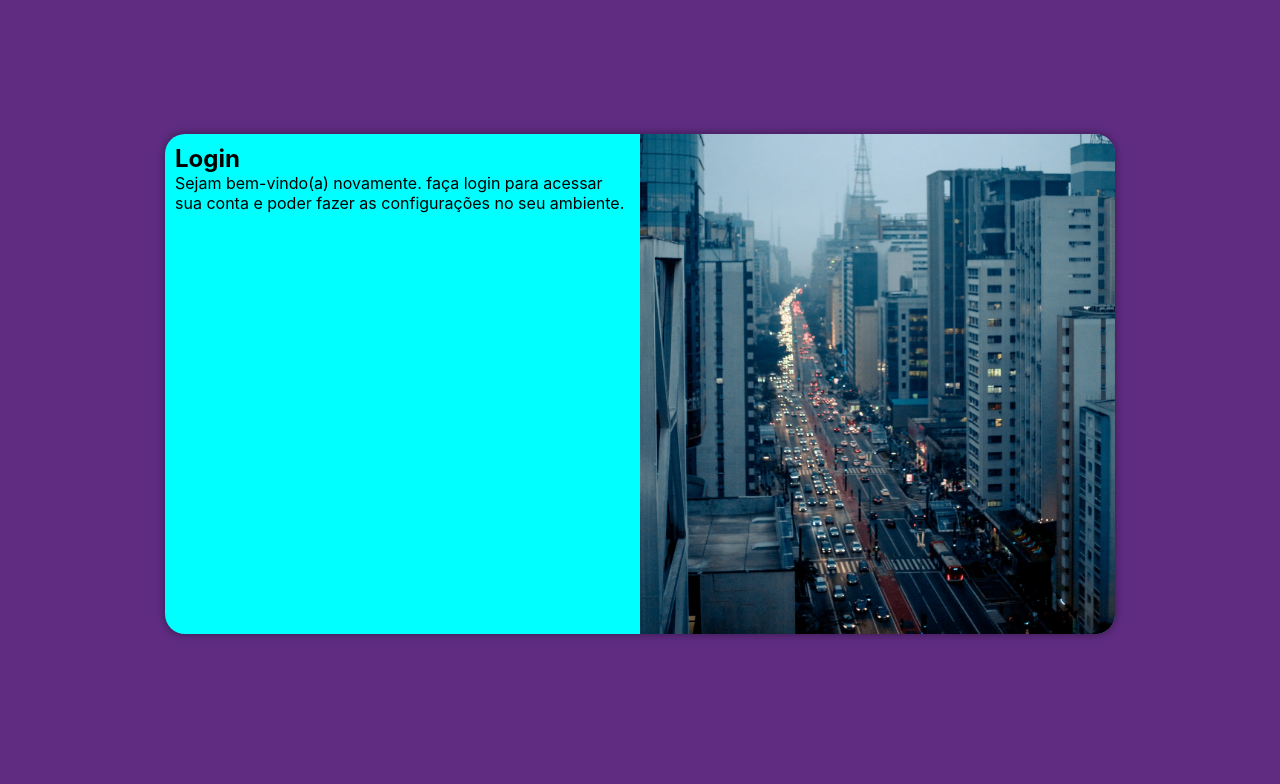
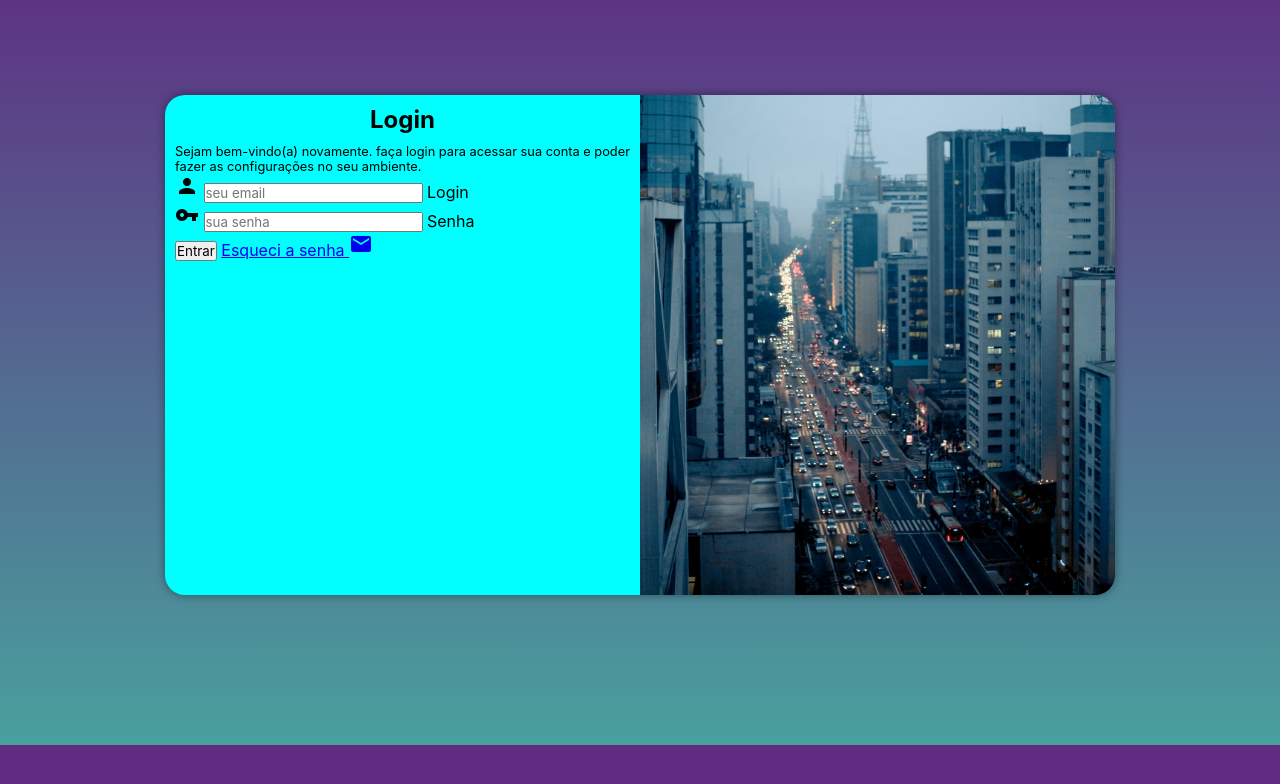
Before and after one commit to Renan076/Projeto-login, a plain HTML site: page index.html in a window 1280 px wide. Shown: the part 55-839 px from the top of the page. After the commit the page ends 800 px from the top, so only its background shows below. Drawn offline with Linux system fonts and the light colour scheme.

Commit message:
novas adições

```diff
--- a/estilos/midia-query.css
+++ b/estilos/midia-query.css
@@ -2,6 +2,9 @@
 
 @media screen and
 (min-width: 768px) and (max-width: 992px) {
+    body {
+        background-image: linear-gradient(to top, #49a09d, #5f2c82);
+    }
 
     section#login {
      width: 80vw;
@@ -17,6 +20,9 @@
     }
 }
 @media screen and (min-width: 992px) {
+    body {
+        background-image: linear-gradient(to top, #49a09d, #5f2c82);
+    }
     section#login {
         width: 950px;
     }
--- a/estilos/style.css
+++ b/estilos/style.css
@@ -50,3 +50,10 @@ section#login > div#formulario {
   display: block;
   padding: 10px;
 }
+div#formulario > h1 {
+   text-align: center;
+   margin-bottom: 10px;
+}
+div#formulario > p {
+  font-size: 0.8em;
+}
--- a/index.html
+++ b/index.html
@@ -9,9 +9,10 @@
     <link rel="stylesheet" href="estilos/style.css">
 
     <link rel="stylesheet" href="estilos/midia-query.css">
+
+    <link rel="stylesheet" href="https://fonts.googleapis.com/icon?family=Material+Icons">
 </head>
 <body>
- <h1>Novo Projeto</h1>
  <main>
  <section id="login">
     <div id="imagen">
@@ -20,8 +21,21 @@
     <div id="formulario">
      <h1>Login</h1>
      <p>Sejam bem-vindo(a) novamente. faça login para acessar sua conta e poder fazer as configurações no seu ambiente.<p>
-    <form action="login.php" method="post">
-
+    <form action="login.php" method="post" autocomplete="on">
+     <div id="formulario">
+        <i class="material-icons">person</i>
+        <input type="email" name="login" id="ilogin" placeholder="seu email" autocomplete="email" required maxlength="30">
+        <label for=" login">Login</label>
+     </div>
+     <div id="campo">
+        <i class="material-icons">vpn_key</i>
+         <input type="password" name="senha" id="isenha" placeholder="sua senha" autocomplete="password" required minlength="8" maxlength="20">
+         <label for="senha">Senha</label>
+     </div>
+     <input type="submit" value="Entrar">
+     <a href="Esqueci.html">Esqueci a senha
+        <i class="material-icons">mail</i>
+     </a>
     </form>
     </div>
     </section>
```
